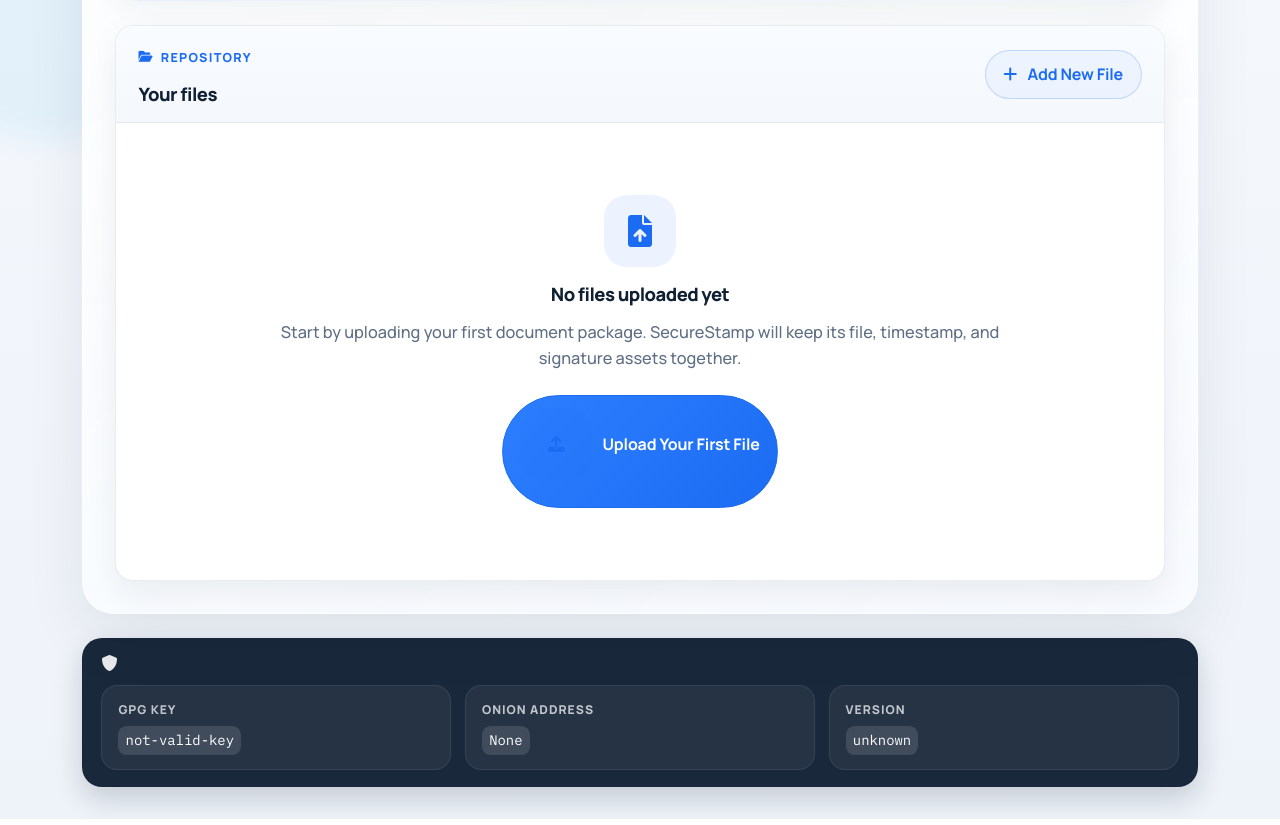
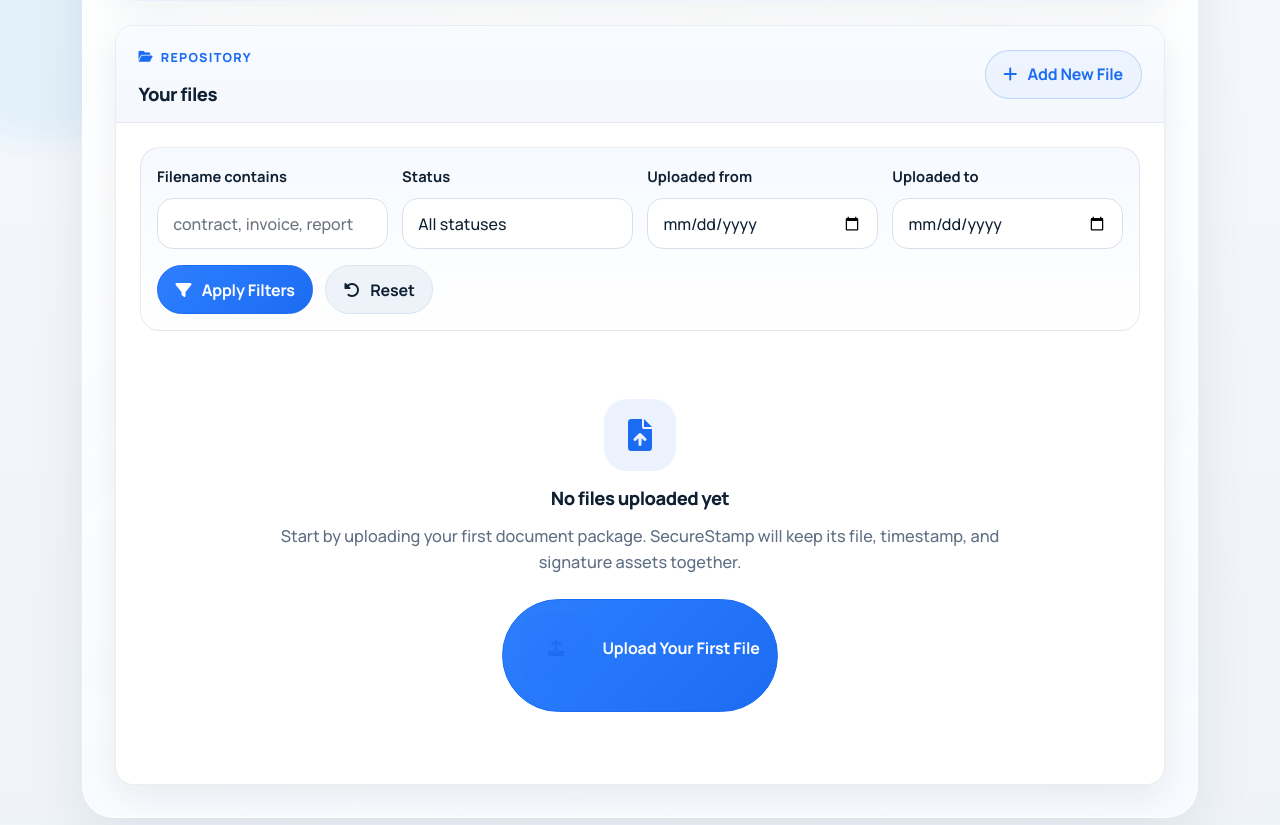
Before and after one commit to valerio-vaccaro/SecureStamp, a Flask app: page / in a window 1280 px wide. Shown: the part 561-1386 px from the top of the page. Run offline with Flask 3, Linux system fonts and the light colour scheme; the visitor is signed in with stand-in values (Sample User, id 1); data that the repository does not hold is empty.

Commit message:
filtering

```diff
--- a/routes.py
+++ b/routes.py
@@ -11,7 +11,7 @@ import uuid
 import hashlib
 import os
 from email.utils import parseaddr
-from datetime import datetime
+from datetime import datetime, timedelta
 
 auth_bp = Blueprint('auth', __name__)
 main_bp = Blueprint('main', __name__)
@@ -255,8 +255,67 @@ def logout():
 @main_bp.route('/dashboard')
 @login_required
 def dashboard():
-    files = File.query.filter_by(user_id=current_user.id).order_by(File.uploaded_at.desc()).all()
-    return render_template('dashboard.html', files=files, config=current_app.config)
+    filename_query = (request.args.get('filename') or '').strip()
+    status_filter = (request.args.get('status') or '').strip()
+    date_from_raw = (request.args.get('date_from') or '').strip()
+    date_to_raw = (request.args.get('date_to') or '').strip()
+
+    filters = {
+        'filename': filename_query,
+        'status': status_filter,
+        'date_from': date_from_raw,
+        'date_to': date_to_raw,
+    }
+
+    status_options = [
+        row[0]
+        for row in db.session.query(File.status)
+        .filter_by(user_id=current_user.id)
+        .distinct()
+        .order_by(File.status.asc())
+        .all()
+        if row[0]
+    ]
+
+    query = File.query.filter_by(user_id=current_user.id)
+    total_files_count = query.count()
+
+    if filename_query:
+        query = query.filter(File.original_filename.ilike(f"%{filename_query}%"))
+
+    if status_filter:
+        query = query.filter(File.status == status_filter)
+
+    invalid_filters = []
+
+    if date_from_raw:
+        try:
+            date_from = datetime.strptime(date_from_raw, '%Y-%m-%d')
+            query = query.filter(File.uploaded_at >= date_from)
+        except ValueError:
+            invalid_filters.append('start date')
+
+    if date_to_raw:
+        try:
+            date_to = datetime.strptime(date_to_raw, '%Y-%m-%d') + timedelta(days=1)
+            query = query.filter(File.uploaded_at < date_to)
+        except ValueError:
+            invalid_filters.append('end date')
+
+    if invalid_filters:
+        flash(f"Ignored invalid dashboard filter: {', '.join(invalid_filters)}.", 'error')
+
+    files = query.order_by(File.uploaded_at.desc()).all()
+
+    return render_template(
+        'dashboard.html',
+        files=files,
+        config=current_app.config,
+        filters=filters,
+        status_options=status_options,
+        total_files_count=total_files_count,
+        has_active_filters=any(filters.values()),
+    )
 
 def allowed_file(filename):
     return bool((filename or '').strip())
--- a/static/css/style.css
+++ b/static/css/style.css
@@ -485,6 +485,35 @@ textarea.form-control {
     overflow-x: auto;
 }
 
+.dashboard-filter-form {
+    margin-bottom: 1.25rem;
+    padding: 1rem;
+    border: 1px solid var(--border-soft);
+    border-radius: 1.25rem;
+    background:
+        linear-gradient(180deg, rgba(28, 108, 243, 0.04) 0%, rgba(255, 255, 255, 0.98) 100%);
+}
+
+.dashboard-filter-grid {
+    display: grid;
+    grid-template-columns: repeat(auto-fit, minmax(180px, 1fr));
+    gap: 0.9rem;
+}
+
+.dashboard-filter-actions {
+    display: flex;
+    align-items: center;
+    gap: 0.75rem;
+    flex-wrap: wrap;
+    margin-top: 1rem;
+}
+
+.dashboard-filter-summary {
+    color: var(--text-soft);
+    font-size: 0.9rem;
+    font-weight: 600;
+}
+
 .dashboard-table > :not(caption) > * > * {
     padding-top: 0.8rem;
     padding-bottom: 0.8rem;
@@ -942,6 +971,14 @@ code {
         width: 100%;
     }
 
+    .dashboard-filter-actions {
+        align-items: stretch;
+    }
+
+    .dashboard-filter-actions .btn {
+        width: 100%;
+    }
+
     .detail-item {
         grid-template-columns: 1fr;
         gap: 0.45rem;
--- a/templates/dashboard.html
+++ b/templates/dashboard.html
@@ -64,6 +64,42 @@
             </div>
         </div>
         <div class="card-body">
+            <form method="get" action="{{ url_for('main.dashboard') }}" class="dashboard-filter-form">
+                <div class="dashboard-filter-grid">
+                    <div>
+                        <label for="filename" class="form-label">Filename contains</label>
+                        <input type="text" class="form-control" id="filename" name="filename" value="{{ filters.filename }}" placeholder="contract, invoice, report">
+                    </div>
+                    <div>
+                        <label for="status" class="form-label">Status</label>
+                        <select class="form-select" id="status" name="status">
+                            <option value="">All statuses</option>
+                            {% for status_option in status_options %}
+                            <option value="{{ status_option }}" {% if filters.status == status_option %}selected{% endif %}>{{ status_option }}</option>
+                            {% endfor %}
+                        </select>
+                    </div>
+                    <div>
+                        <label for="date_from" class="form-label">Uploaded from</label>
+                        <input type="date" class="form-control" id="date_from" name="date_from" value="{{ filters.date_from }}">
+                    </div>
+                    <div>
+                        <label for="date_to" class="form-label">Uploaded to</label>
+                        <input type="date" class="form-control" id="date_to" name="date_to" value="{{ filters.date_to }}">
+                    </div>
+                </div>
+                <div class="dashboard-filter-actions">
+                    <button type="submit" class="btn btn-primary">
+                        <i class="fas fa-filter"></i> Apply Filters
+                    </button>
+                    <a href="{{ url_for('main.dashboard') }}" class="btn btn-secondary">
+                        <i class="fas fa-rotate-left"></i> Reset
+                    </a>
+                    {% if has_active_filters %}
+                    <span class="dashboard-filter-summary">Showing {{ files|length }} of {{ total_files_count }} files.</span>
+                    {% endif %}
+                </div>
+            </form>
             {% if files %}
                 <div class="table-responsive dashboard-table-wrap">
                     <table class="table table-hover dashboard-table">
@@ -129,11 +165,19 @@
             {% else %}
                 <div class="empty-state">
                     <i class="fas fa-file-upload fa-2x"></i>
+                    {% if has_active_filters %}
+                    <h3 class="section-title mb-2">No files match these filters</h3>
+                    <p class="page-subtitle mx-auto">Try widening the date range, clearing the status filter, or searching with a broader filename fragment.</p>
+                    <a href="{{ url_for('main.dashboard') }}" class="btn btn-secondary mt-2">
+                        <i class="fas fa-rotate-left"></i> Clear Filters
+                    </a>
+                    {% else %}
                     <h3 class="section-title mb-2">No files uploaded yet</h3>
                     <p class="page-subtitle mx-auto">Start by uploading your first document package. SecureStamp will keep its file, timestamp, and signature assets together.</p>
                     <a href="{{ url_for('main.upload') }}" class="btn btn-primary mt-2">
                         <i class="fas fa-upload"></i> Upload Your First File
                     </a>
+                    {% endif %}
                 </div>
             {% endif %}
         </div>
```
